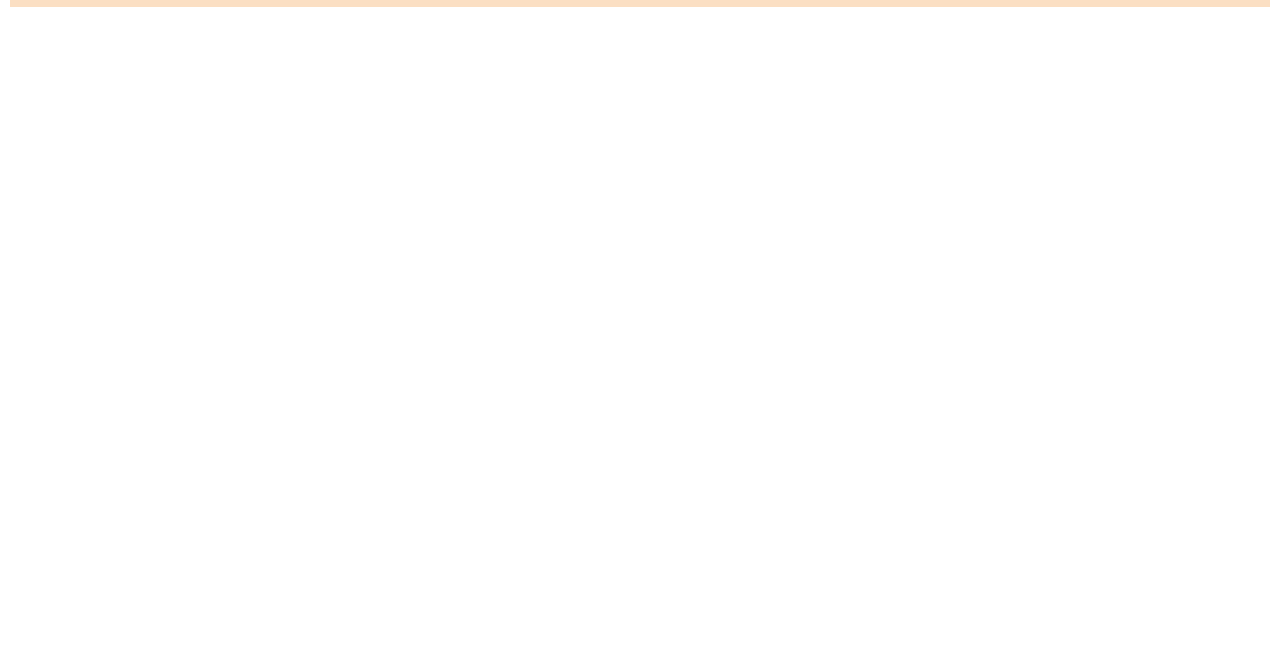
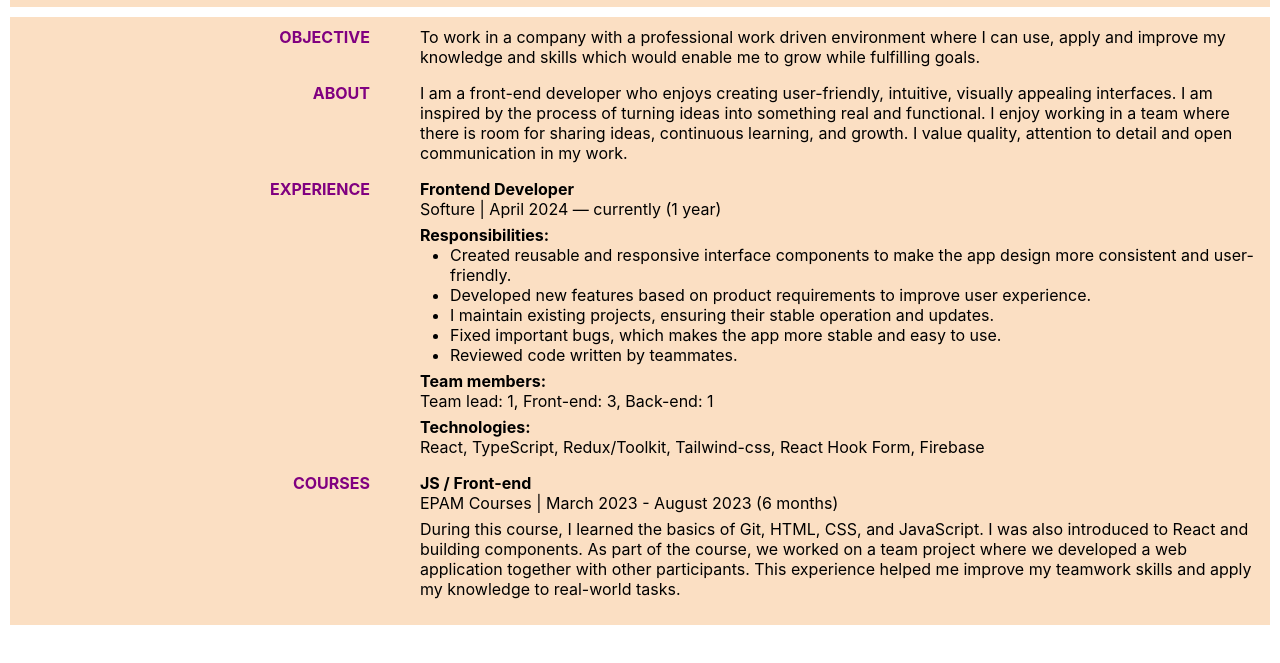
Before and after one commit to YaroslavOkrema/Resume, a website: page index.html in a window 1280 px wide. Shown: the part 91-754 px from the top of the page. Drawn offline with Linux system fonts and the light colour scheme.

Commit message:
feat: add main info

```diff
--- a/index.html
+++ b/index.html
@@ -7,7 +7,7 @@
       rel="stylesheet"
       href="https://cdnjs.cloudflare.com/ajax/libs/font-awesome/6.4.0/css/all.min.css"
     />
-    <title>Title</title>
+    <title>Resume</title>
   </head>
   <body>
     <header>
@@ -50,5 +50,77 @@
         </a>
       </div>
     </header>
+    <main>
+      <div class="row">
+        <div class="col-left"><strong>OBJECTIVE</strong></div>
+        <div class="col-right">
+          To work in a company with a professional work driven environment where
+          I can use, apply and improve my knowledge and skills which would
+          enable me to grow while fulfilling goals.
+        </div>
+      </div>
+      <div class="row">
+        <div class="col-left"><strong>ABOUT</strong></div>
+        <div class="col-right">
+          I am a front-end developer who enjoys creating user-friendly,
+          intuitive, visually appealing interfaces. I am inspired by the process
+          of turning ideas into something real and functional. I enjoy working
+          in a team where there is room for sharing ideas, continuous learning,
+          and growth. I value quality, attention to detail and open
+          communication in my work.
+        </div>
+      </div>
+      <div class="row">
+        <div class="col-left"><strong>EXPERIENCE</strong></div>
+        <div class="col-right">
+          <p><b>Frontend Developer</b></p>
+          <p class="subtitle">Softure | April 2024 — currently (1 year)</p>
+          <p class="exp-response"><b>Responsibilities:</b></p>
+          <ul>
+            <li>
+              Created reusable and responsive interface components to make the
+              app design more consistent and user-friendly.
+            </li>
+            <li>
+              Developed new features based on product requirements to improve
+              user experience.
+            </li>
+            <li>
+              I maintain existing projects, ensuring their stable operation and
+              updates.
+            </li>
+            <li>
+              Fixed important bugs, which makes the app more stable and easy to
+              use.
+            </li>
+            <li>Reviewed code written by teammates.</li>
+          </ul>
+          <p><b>Team members:</b></p>
+          <p class="subtitle">Team lead: 1, Front-end: 3, Back-end: 1</p>
+          <p><b>Technologies:</b></p>
+          <p>
+            React, TypeScript, Redux/Toolkit, Tailwind-css, React Hook Form,
+            Firebase
+          </p>
+        </div>
+      </div>
+      <div class="row">
+        <div class="col-left"><strong>COURSES</strong></div>
+        <div class="col-right">
+          <p><b>JS / Front-end</b></p>
+          <p class="subtitle">
+            EPAM Courses | March 2023 - August 2023 (6 months)
+          </p>
+          <p>
+            During this course, I learned the basics of Git, HTML, CSS, and
+            JavaScript. I was also introduced to React and building components.
+            As part of the course, we worked on a team project where we
+            developed a web application together with other participants. This
+            experience helped me improve my teamwork skills and apply my
+            knowledge to real-world tasks.
+          </p>
+        </div>
+      </div>
+    </main>
   </body>
 </html>
--- a/style.css
+++ b/style.css
@@ -11,6 +11,8 @@ body {
   background: url('img/gif.gif') no-repeat center center fixed;
   background-size: cover;
 }
+
+/*Header*/
 
 header {
   padding: 10px;
@@ -40,3 +42,37 @@ header {
   flex-direction: column;
   gap: 2px;
 }
+
+/*Main block*/
+
+main {
+  height: 100%;
+  padding: 10px;
+  margin: 10px 10px 10px 10px;
+  background-color: rgba(250, 215, 181, 0.8);
+}
+
+.row {
+  display: flex;
+  margin-bottom: 16px;
+}
+
+.col-left {
+  width: 350px;
+  color: purple;
+  text-align: end;
+  margin-right: 50px;
+}
+
+.col-right {
+  flex: 1;
+}
+
+.subtitle {
+  margin-bottom: 6px;
+}
+
+ul {
+  margin-left: 30px;
+  margin-bottom: 6px;
+}
```
